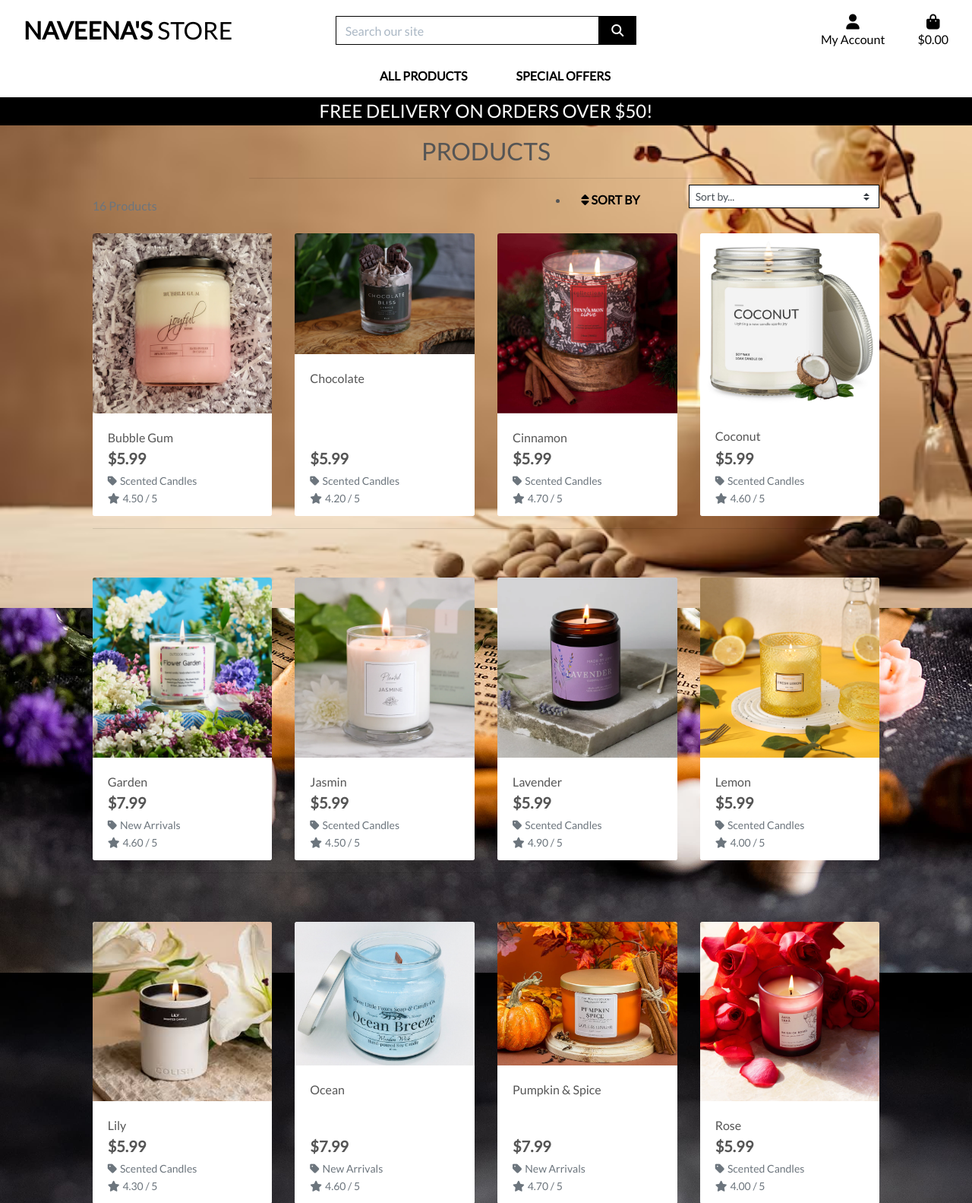
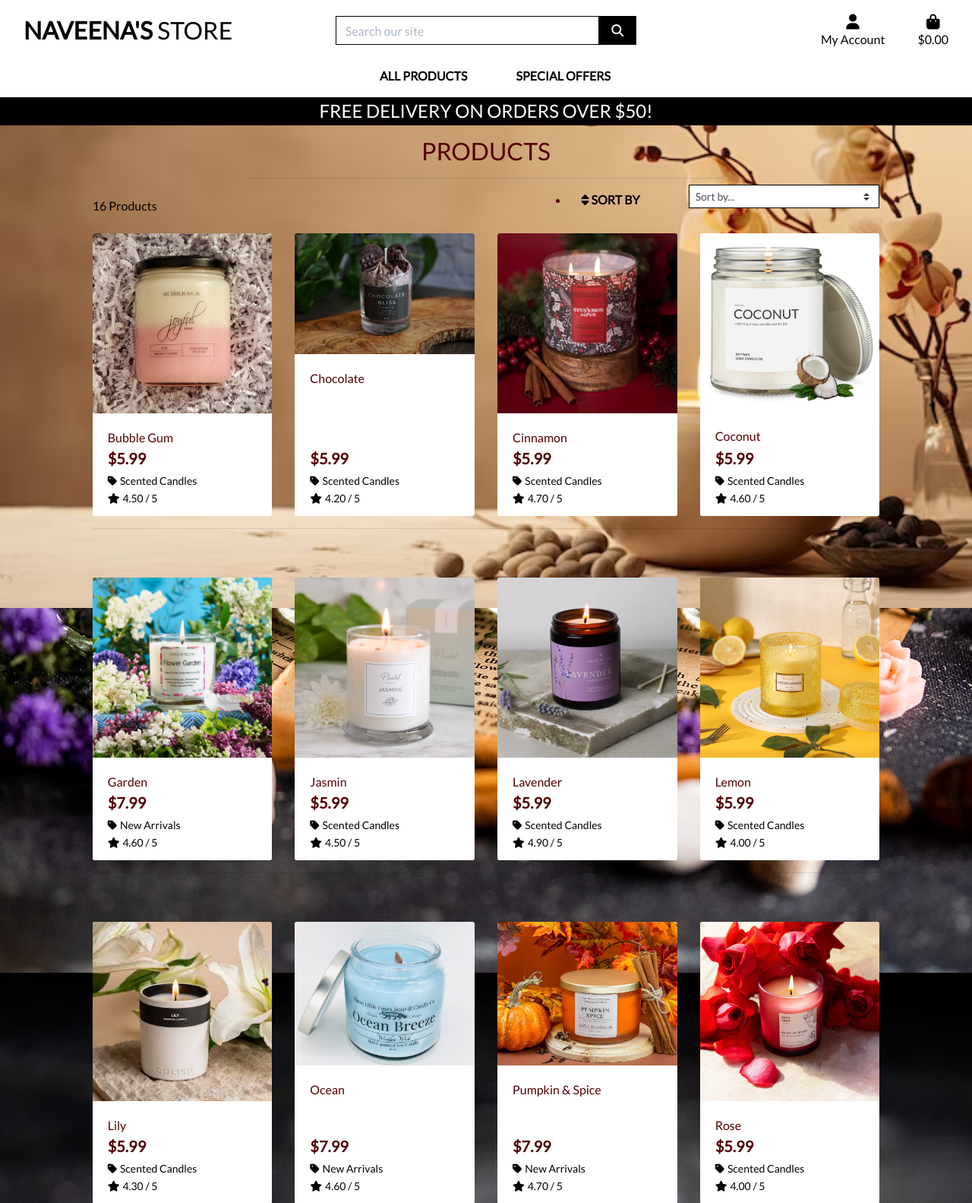
Before and after one commit to Priyanka-Dhanabal/Naveena_store_PP5, a Django app: page /products/ in a window 1280 px wide. Shown: the top 1583 px of the page at 76% size. Run offline with Django 3.2, Linux system fonts and the light colour scheme; data comes from the database, SQL or seed files in the repository; some libraries are stand-ins or nearby versions.

Commit message:
changes made in base css file text color

```diff
--- a/static/css/base.css
+++ b/static/css/base.css
@@ -6,7 +6,7 @@ body {
     background: url('/media/scented_candle.png') no-repeat center center fixed;
     background-size: cover;
     height: calc(100vh - 164px);
-    color: #555;
+    color: rgb(82, 0, 0);
     font-family: 'Lato';
 }
 
@@ -234,6 +234,10 @@ input[name='q']::placeholder {
 
 }
 
+.text-muted{
+    color: black !important;
+}
+
 /* ------------------------------------------------------------ Product Form */
 
 .btn-file {
```
Also changed, not shown: media/handmade.png (added).
